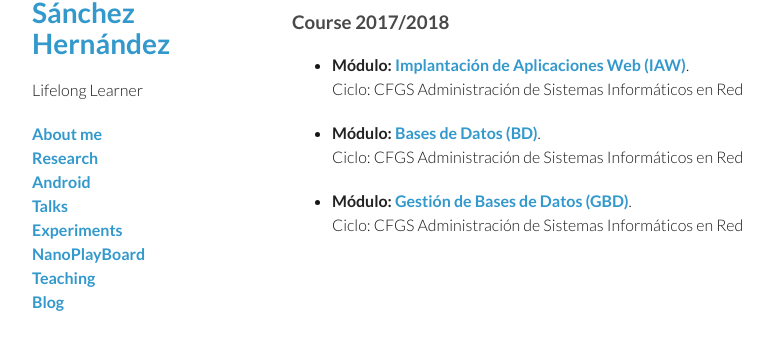
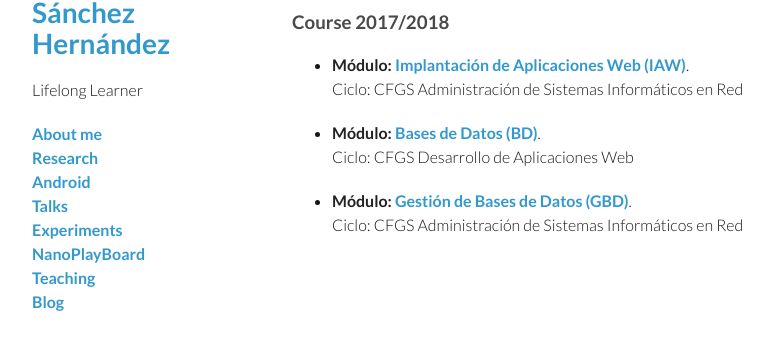
Before and after one commit to josejuansanchez/josejuansanchez.github.io, a Jekyll site: the page built from teaching/index.md, in a window 1280 px wide. Shown: the part 92-433 px from the top of the page, without its empty margins (178-951 px from the left). Built offline with Jekyll 4.4.1, drawn with Linux system fonts in a browser that asks for light colours.

Commit message:
Fixed minor issue

```diff
--- a/teaching/index.md
+++ b/teaching/index.md
@@ -11,7 +11,7 @@ title: Teaching
     Ciclo: CFGS Administración de Sistemas Informáticos en Red
 
   * **Módulo:** [Bases de Datos (BD)][2].
-    Ciclo: CFGS Administración de Sistemas Informáticos en Red
+    Ciclo: CFGS Desarrollo de Aplicaciones Web
 
   * **Módulo:** [Gestión de Bases de Datos (GBD)][2].
     Ciclo: CFGS Administración de Sistemas Informáticos en Red
```
